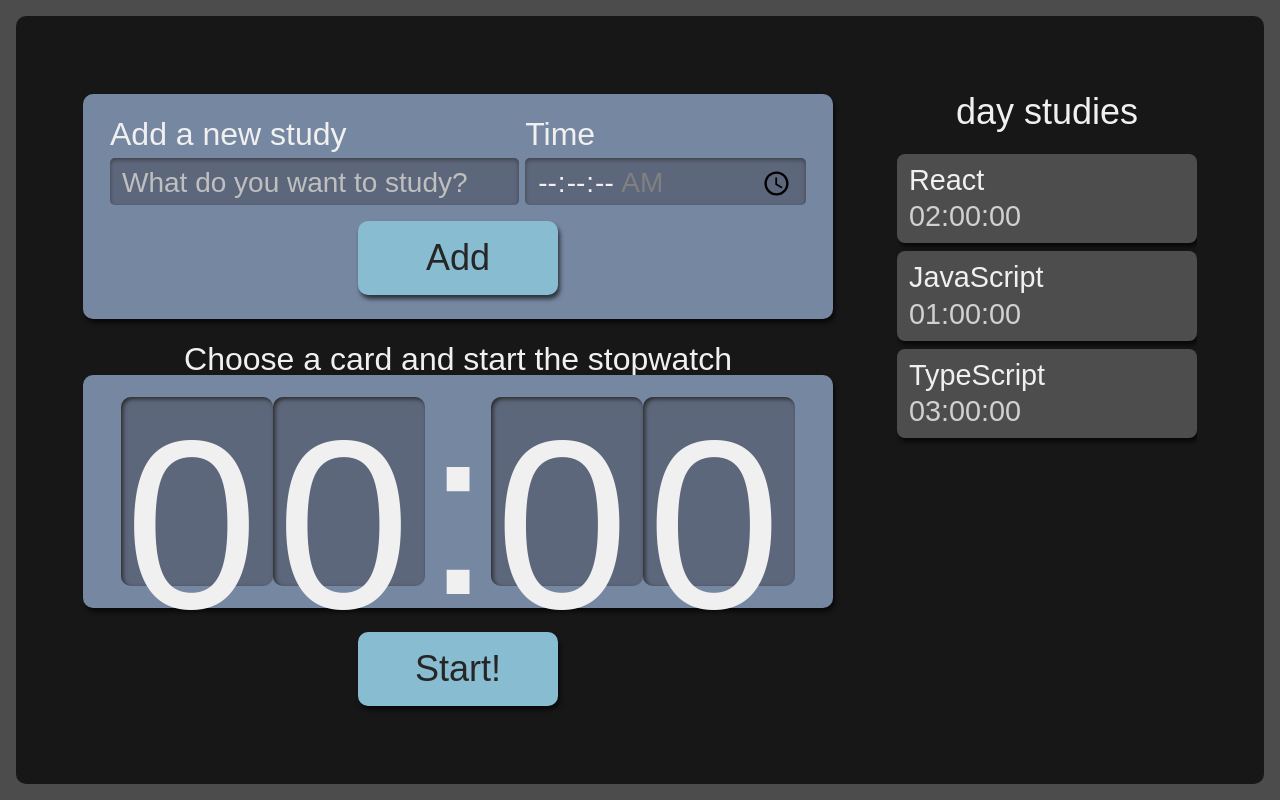
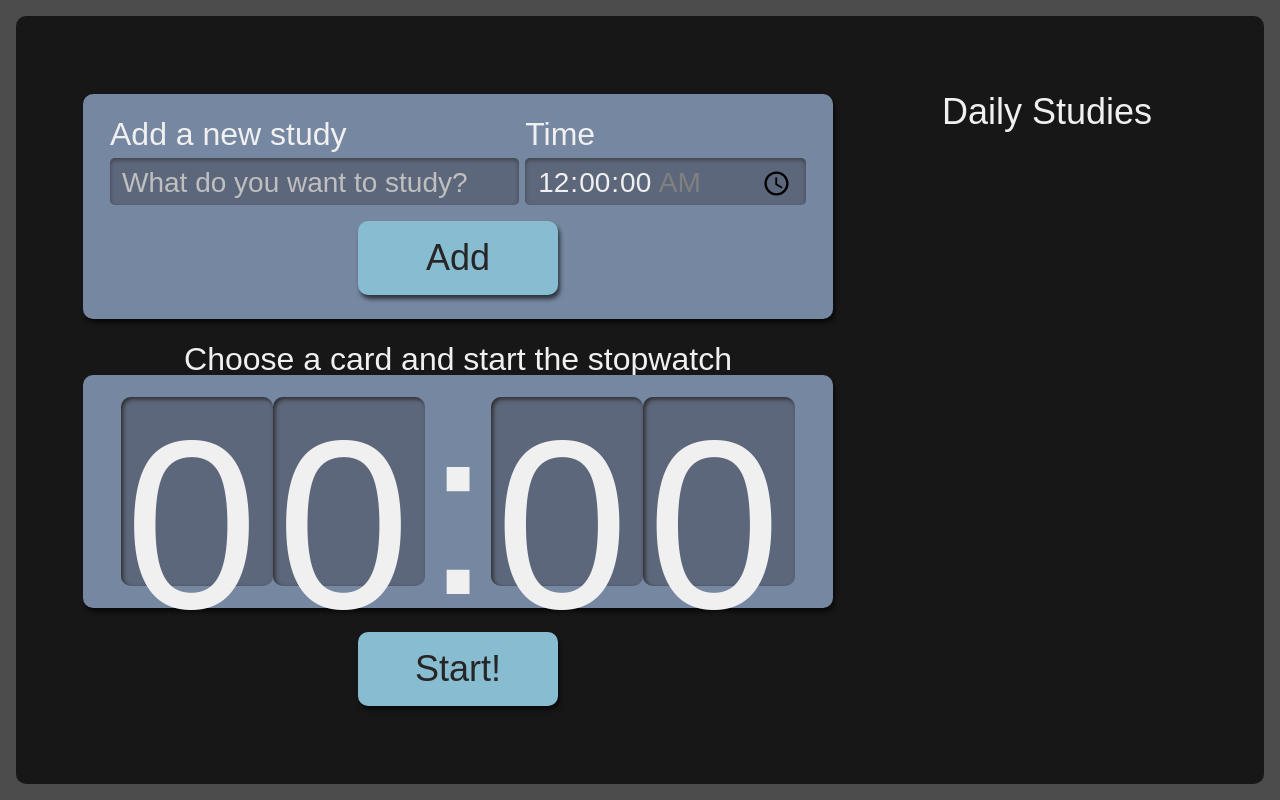
Before and after one commit to CarlosEddie/alura-studies, a React (Create React App) app in the folder alura-studies/: page / in a window 1280 px wide. Built offline with nearby package versions, Linux system fonts and the light colour scheme.

Commit message:
updated components

```diff
--- a/alura-studies/package.json
+++ b/alura-studies/package.json
@@ -14,6 +14,7 @@
     "react-dom": "^18.2.0",
     "react-scripts": "5.0.1",
     "typescript": "^4.9.5",
+    "uuid": "^9.0.1",
     "web-vitals": "^2.1.4"
   },
   "scripts": {
@@ -41,6 +42,7 @@
     ]
   },
   "devDependencies": {
+    "@types/uuid": "^9.0.7",
     "sass": "^1.69.5",
     "typescript-plugin-css-modules": "^5.0.2"
   }
--- a/alura-studies/src/Pages/App.tsx
+++ b/alura-studies/src/Pages/App.tsx
@@ -1,15 +1,16 @@
-import React from 'react';
-import Button from '../components/Button';
+import React, { useState } from 'react';
 import Form from '../components/Form';
 import List from '../components/List';
 import style from './App.module.scss';
 import Stopwatch from '../components/Stopwatch';
+import { ITask } from '../types/task';
 
 function App() {
+  const [tasks, setTasks] = useState<ITask[]>([])
   return (
     <div className={style.AppStyle}>
-      <Form/>
-      <List/>
+      <Form setTasks={setTasks}/>
+      <List tasks={tasks}/>
       <Stopwatch/>
     </div>
   );
--- a/alura-studies/src/components/Button/index.tsx
+++ b/alura-studies/src/components/Button/index.tsx
@@ -3,12 +3,14 @@
 
 interface IProps {
     children: React.ReactNode;
+    type?: "button" | "submit" | "reset" | undefined;
 }
 
 class Button extends React.Component<IProps> {
     render() {
+        const { type = "button" } = this.props
         return (
-            <button className={style.button}>
+            <button type={type} className={style.button}>
                 {this.props.children}
             </button>
         )
--- a/alura-studies/src/components/Form/index.tsx
+++ b/alura-studies/src/components/Form/index.tsx
@@ -1,26 +1,45 @@
 import React from "react";
 import Button from "../Button";
 import style from './Form.module.scss';
+import { ITask } from "../../types/task";
+import { v4 as uuidv4} from "uuid";
 
 
-class Form extends React.Component {
+class Form extends React.Component<{
+    setTasks: React.Dispatch<React.SetStateAction<ITask[]>>
+}> {
+
+    state = {
+        task: "",
+        time: "00:00"
+    }
+
+    addTask(event: React.FormEvent<HTMLFormElement>) {
+        event.preventDefault();
+        this.props.setTasks(oldTasks => [...oldTasks, {...this.state, selected: false, completed: false, id: uuidv4()}]);
+        this.setState({
+            task: "",
+            time: "00:00"
+        })
+    }
+
     render() {
         return (
-            <form className={style.newTask}>
+            <form className={style.newTask} onSubmit={this.addTask.bind(this)}>
                 <div className={style.inputContainer}>
                     <label htmlFor="task">
                         Add a new study
                     </label>
-                    <input type="text" name="task" id="task" placeholder="What do you want to study?" required/>
+                    <input type="text" name="task" id="task" value={this.state.task} onChange={event => this.setState({ ...this.state, task:event.target.value})} placeholder="What do you want to study?" required/>
                 </div>
                 <div className={style.inputContainer}>
                     <label htmlFor="time">
                         Time
                     </label>
-                    <input type="time" step="1" name="time" id="time" min="00:00:00" max="01:30:00" required/>
+                    <input type="time" step="1" name="time" value={this.state.time} onChange={event => this.setState({ ...this.state, time: event.target.value})} id="time" min="00:00:00" max="01:30:00" required pattern="\d{2}:\d{2}"/>
                 </div>
 
-                <Button>
+                <Button type="submit" >
                     Add
                 </Button>
 
--- a/alura-studies/src/components/List/index.tsx
+++ b/alura-studies/src/components/List/index.tsx
@@ -1,21 +1,13 @@
-import React from "react";
+import { ITask } from '../../types/task';
 import style from  './List.module.scss';
 import Item from "./item";
 
-function List() {
-    const tasks = [{
-        task: 'React',
-        time: '02:00:00'
-    }, {
-        task: 'JavaScript',
-        time: '01:00:00'
-    }, {
-        task: 'TypeScript',
-        time: '03:00:00'
-    }]
+
+function List({tasks}: {tasks: ITask[]}) {
+
     return (
         <aside className={style.tasksList}>
-            <h2> day studies </h2>
+            <h2> Daily Studies </h2>
             <ul>
                 {tasks.map((item, index) => (
                     <Item key={index} {...item} />
--- a/alura-studies/src/components/List/item/index.tsx
+++ b/alura-studies/src/components/List/item/index.tsx
@@ -1,6 +1,7 @@
+import { ITask } from '../../../types/task'
 import style from '../List.module.scss'
 
-export default function Item({task, time}: {task: string, time:string}) {
+export default function Item({task, time, selected, completed, id}: ITask) {
     return (
         <li className={style.item}>
             <h3>
--- /dev/null
+++ b/alura-studies/src/types/task.ts
@@ -0,0 +1,7 @@
+export interface ITask {
+    task: string,
+    time: string,
+    selected: boolean,
+    completed: boolean,
+    id: string
+}
```
Also changed, not shown: 1 other file (tests, documents, lock files or other folders).
